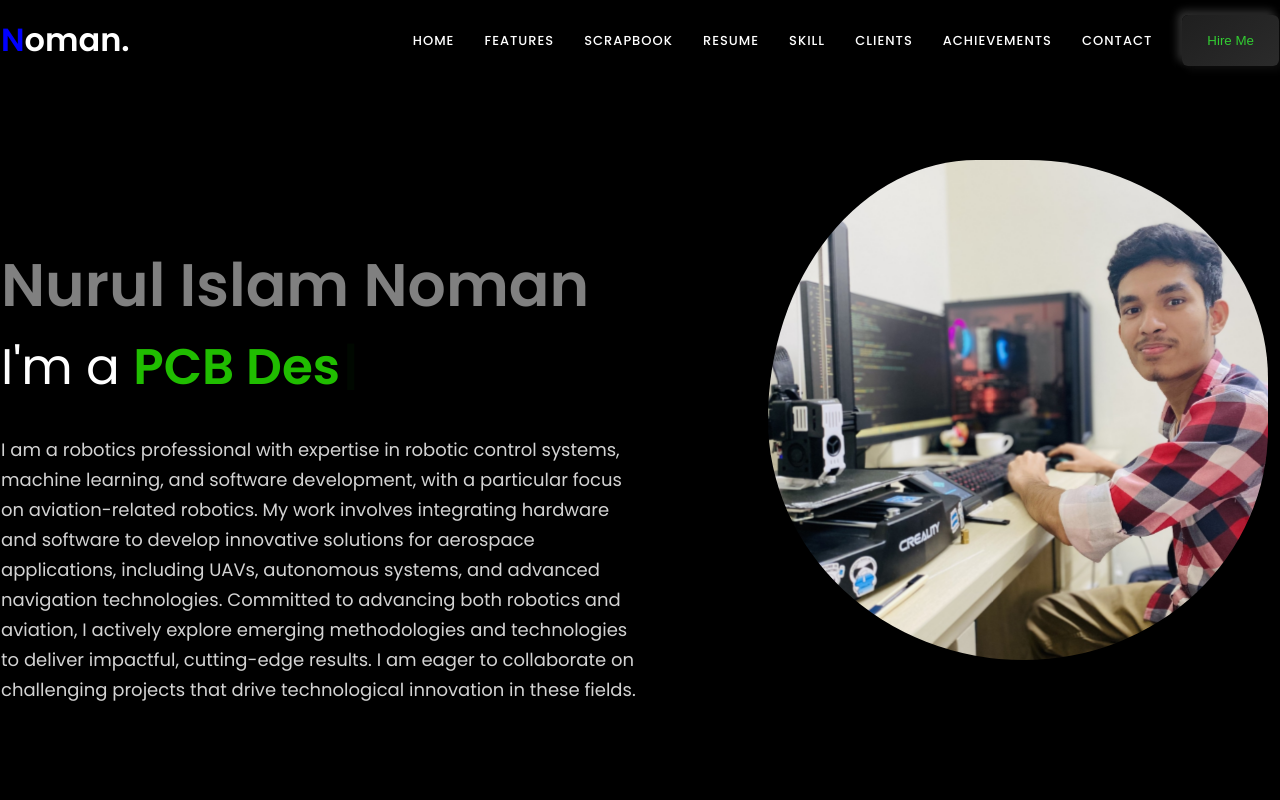
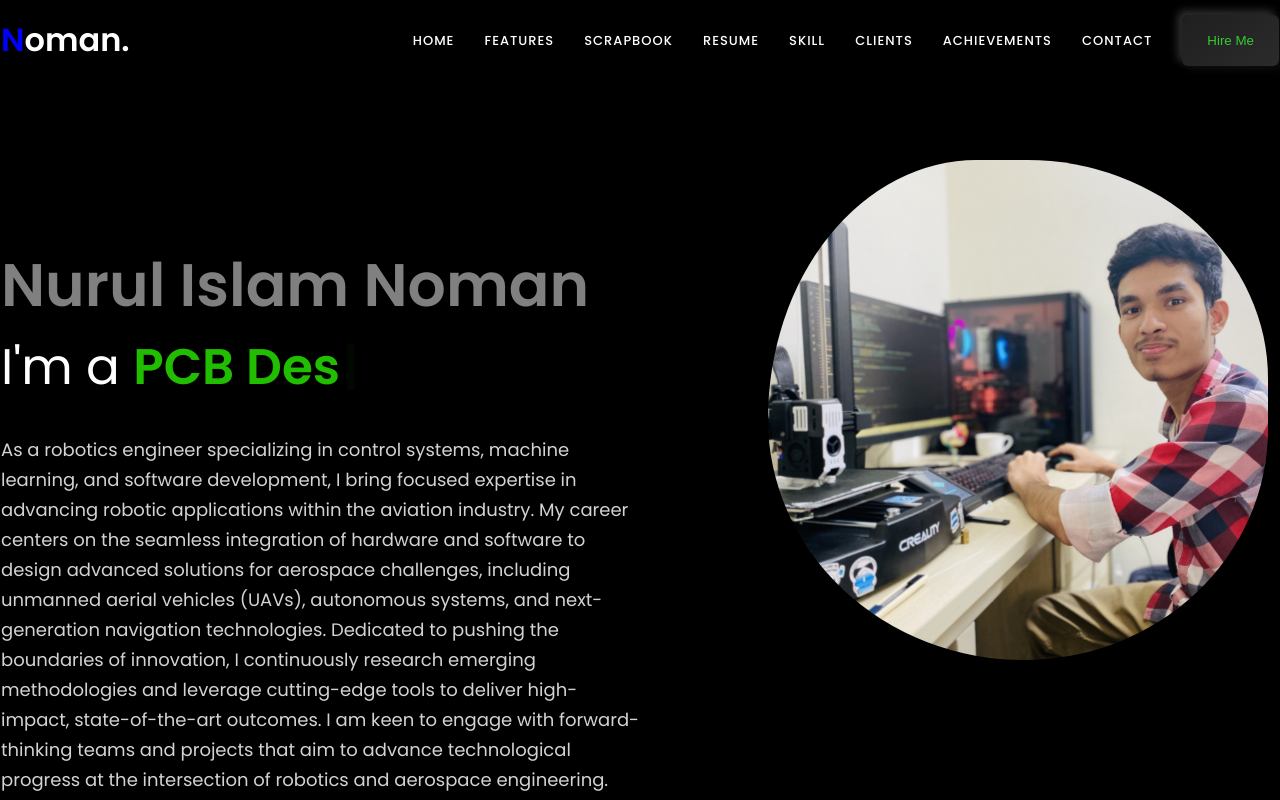
Before and after one commit to nurulislam21/portfolio, a React (Create React App) app: page / in a window 1280 px wide. Shown: the top 800 px of the page. Built offline with nearby package versions, Linux system fonts and the light colour scheme.

Commit message:
update some text

```diff
--- a/src/component/Hero/Home.js
+++ b/src/component/Hero/Home.js
@@ -36,7 +36,7 @@ const Home = () => {
                 delaySpeed={1000}
               />
             </h2>
-            <p>I am a robotics professional with expertise in robotic control systems, machine learning, and software development, with a particular focus on aviation-related robotics. My work involves integrating hardware and software to develop innovative solutions for aerospace applications, including UAVs, autonomous systems, and advanced navigation technologies. Committed to advancing both robotics and aviation, I actively explore emerging methodologies and technologies to deliver impactful, cutting-edge results. I am eager to collaborate on challenging projects that drive technological innovation in these fields.
+            <p> As a robotics engineer specializing in control systems, machine learning, and software development, I bring focused expertise in advancing robotic applications within the aviation industry. My career centers on the seamless integration of hardware and software to design advanced solutions for aerospace challenges, including unmanned aerial vehicles (UAVs), autonomous systems, and next-generation navigation technologies. Dedicated to pushing the boundaries of innovation, I continuously research emerging methodologies and leverage cutting-edge tools to deliver high-impact, state-of-the-art outcomes. I am keen to engage with forward-thinking teams and projects that aim to advance technological progress at the intersection of robotics and aerospace engineering.
             </p>
             {/* <div className='hero_btn'>
               <a href={mypdf} download>
```
